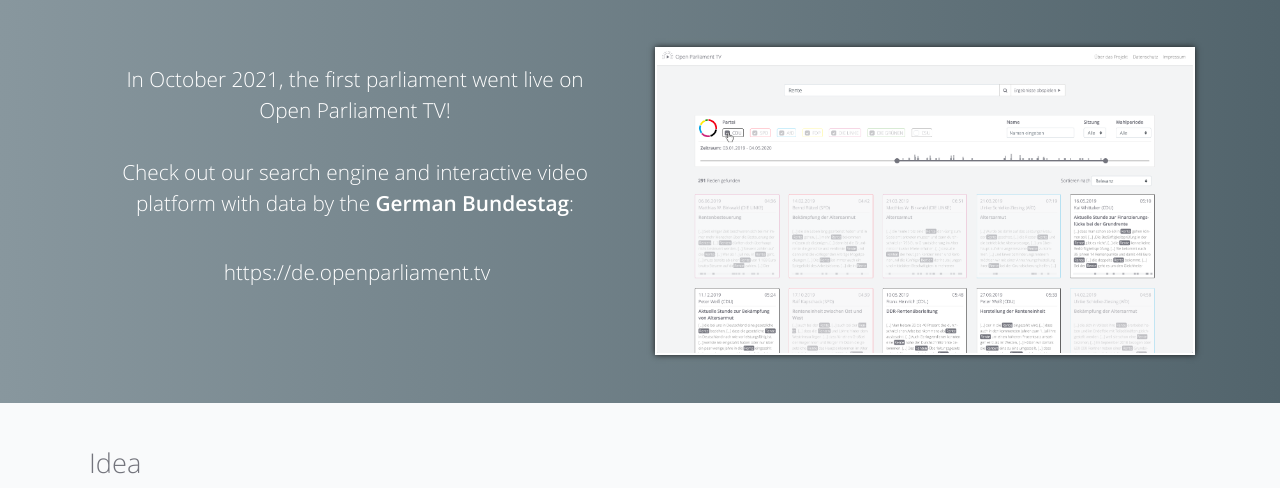
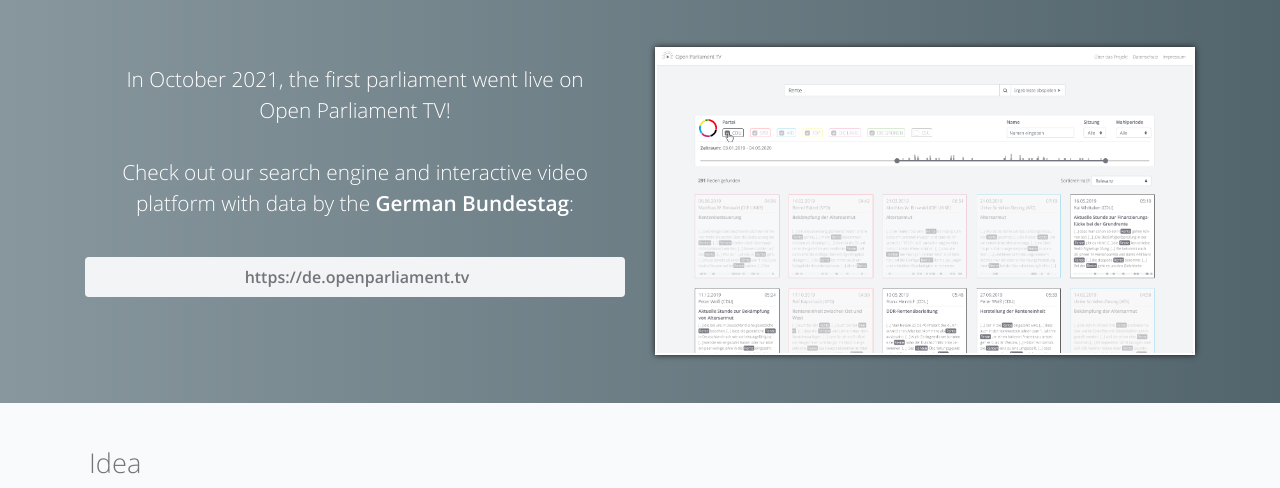
Before and after one commit to OpenParliamentTV/OpenParliamentTV-Website, a PHP site: page /?a=1 in a window 1280 px wide. Shown: the part 387-875 px from the top of the page. Run offline with PHP 8.4, Linux system fonts and the light colour scheme; some libraries are stand-ins or nearby versions.

Commit message:
Improve platform link visibility

```diff
--- a/templates/content.main.php
+++ b/templates/content.main.php
@@ -69,10 +69,10 @@
 						<div class="alert text-center mt-0 mt-xl-3 mb-2 pt-0">
 							<?php echo L::messageLaunch; ?>
 						</div>
-						<div class="text-center mt-2 mt-xl-4"><span class="icon-right-open-big mr-1"></span><a href="https://de.openparliament.tv" target="_blank" class="text-white">https://de.openparliament.tv</a></div>
+						<a class="btn btn-primary d-block py-2 mt-3 text-center mt-xl-4" style="background: #f3f4f5; border: none;" href="https://de.openparliament.tv" target="_blank" class="text-white"><span class="icon-right-open-big mr-1"></span> <b>https://de.openparliament.tv</b></a>
 					</div>
 					<div class="col-12 col-md-8 col-lg-6 mt-4 mt-lg-0">
-						<a href="https://de.openparliament.tv"><img src="client/images/screenshot.png" class="d-block" style="width: 100%; border: 2px solid #fff; box-shadow: 0 0 6px #1d1d1d;"></a>
+						<a href="https://de.openparliament.tv"><img src="client/images/screenshot.png" title="Visit de.openparliament.tv" class="d-block" style="width: 100%; border: 2px solid #fff; box-shadow: 0 0 6px #1d1d1d;" alt="Screenshot of the Open Parliament TV Platform"></a>
 					</div>
 				</div>
 			</div>
```
